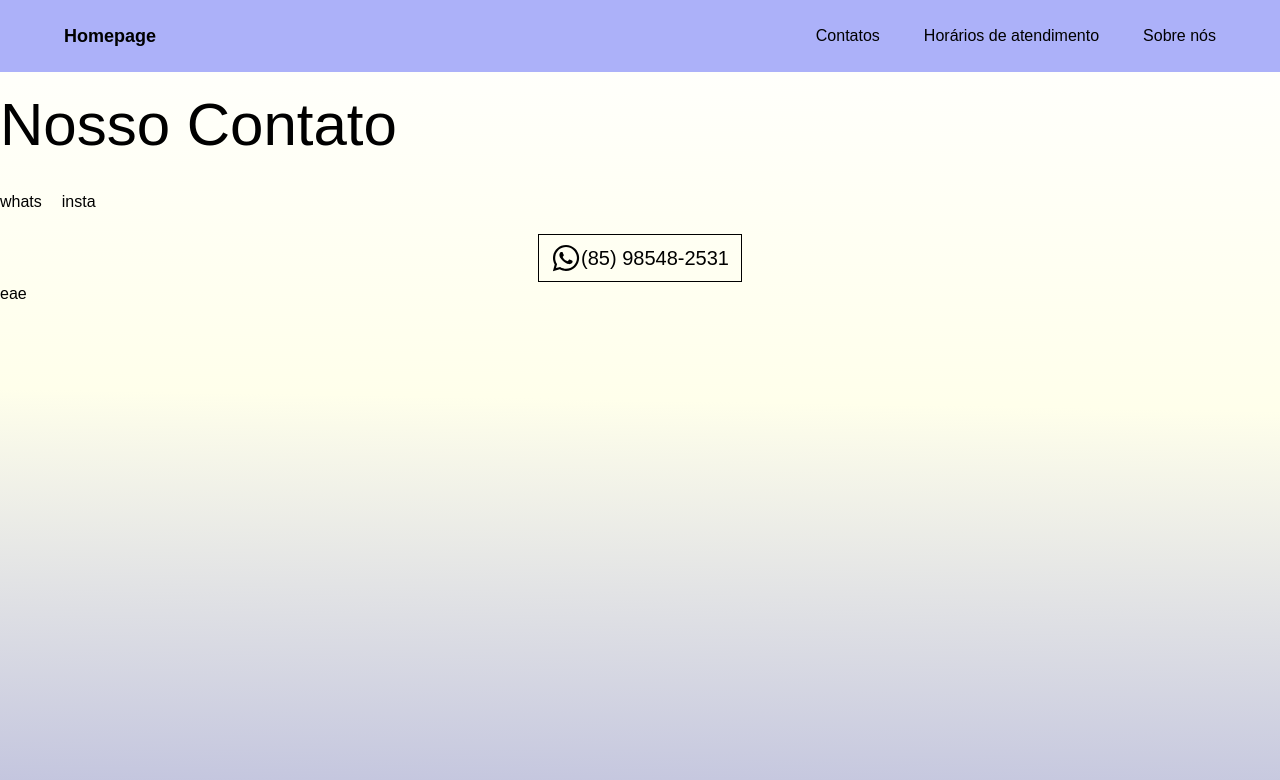
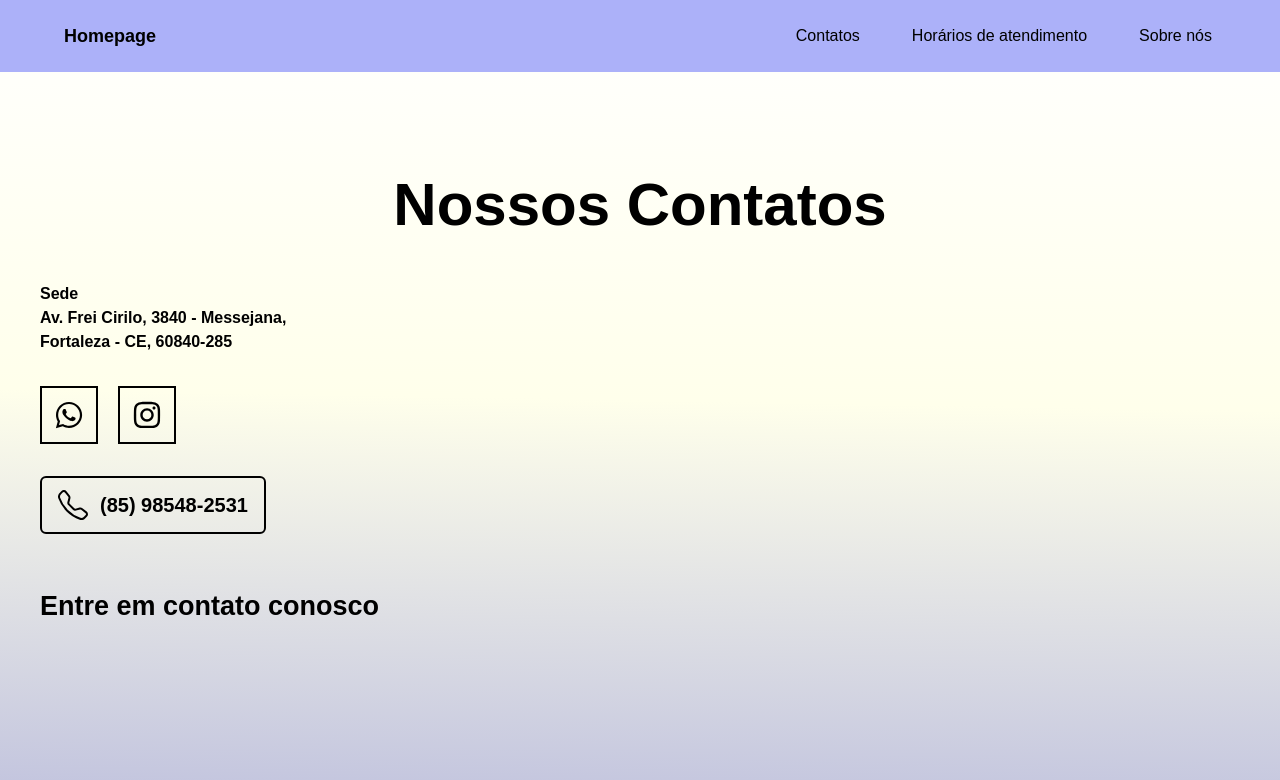
Before and after one commit to ruanfabr/reinald-estetica-front, a Next.js app: page /contatos in a window 1280 px wide. Shown: the top 780 px of the page. Built offline with nearby package versions, Linux system fonts and the light colour scheme.

Commit message:
progredindo com contatos, melhorando botões e estilização

```diff
--- a/app/contatos/page.tsx
+++ b/app/contatos/page.tsx
@@ -1,29 +1,51 @@
-import { FaWhatsapp } from "react-icons/fa";
+import { FaWhatsapp,
+    FaInstagram
+ } from "react-icons/fa";
+ import { BsTelephone } from "react-icons/bs";
 
 
 export default function Contatos(){
 
+    const styleSocialButtons = 'border-2 p-3 hover:bg-black hover:text-white'
+
     return(
         <div className=''>
-            <div className="pt-2 flex flex-col">
-                <div className="flex flex-col gap-5">
-                    <h1 className="title">Nosso Contato</h1>
+            <div className="py-10"/>
+            <div className="pt-2 flex flex-col px-10 gap-8">
+                <h1 className="title m-auto ">Nossos Contatos</h1>
 
-                    <div className="flex gap-5">
-                        <p>whats</p>
-                        <p>insta</p>
-                    </div>
-                    <div className="flex  justify-center">
-                        <div className="flex border-1 border-black px-3 py-2">
-                            <FaWhatsapp className="text-[30px]"/>
-                            <p className="h-full text-[20px]">(85) 98548-2531</p>
-                        </div>
-                    </div>
+                <p className="font-semibold">
+                    Sede <br/>
+
+                    Av. Frei Cirilo, 3840 - Messejana,<br/>
+                    Fortaleza - CE, 60840-285
+                </p>
+
+                <div className="flex gap-5 items-center">
+                    <a href="https://wa.me/5585989387167" target="_blank"
+                    className={styleSocialButtons}>
+                        <FaWhatsapp className="text-[30px]"/>
+                    </a>
+
+                    <a href="https://www.instagram.com/ruan.com.r/" target="_blank"
+                    className={styleSocialButtons}>
+                        <FaInstagram className="text-[30px]"/>
+                    </a>
                 </div>
 
-                <div>
-                    eae
+
+                <div className="flex w-fit border-2 border-black px-4 py-3 gap-3 rounded-md">
+                    <BsTelephone className="text-[30px]"/>
+                    <p className="h-full text-[20px] font-semibold">(85) 98548-2531</p>
                 </div>
+
+                <div className="pt-5">
+                    <h2 className="text-[27px] font-bold text-wrap">
+                        Entre em contato conosco
+                    </h2>
+
+                </div>
+
             </div>
         </div>
     )
--- a/app/globals.css
+++ b/app/globals.css
@@ -18,9 +18,11 @@ body {
 @media (max-width: 1090px) {
   .title {
     font-size: 30px;
+    font-weight: bold;
   }
 
   .title2 {
+    font-weight: 600;
     font-size: 15px;
   }
 }
@@ -28,9 +30,11 @@ body {
 @media (min-width: 1090px) {
   .title {
     font-size: 60px;
+    font-weight: bold;
   }
 
   .title2 {
+    font-weight: 600;
     font-size: 18px;
   }
 }
--- a/src/components/NavBar.tsx
+++ b/src/components/NavBar.tsx
@@ -1,28 +1,28 @@
 'use client'
 import Link from "next/link";
 import { useState } from "react";
-
+import { TfiMenu } from "react-icons/tfi";
 
 export default function Navbar() {
 
     const [seeLinks, setSeeLinks] = useState(false)
 
     // max-[850px]:bg-gray-500
-    const style_subPages = "flex items-center h-full px-2 hover:text-white"
+    const style_subPages = "flex items-center h-full px-3 hover:text-white"
 
     return(
-        <nav className="flex justify-between px-14 h-18 bg-[#ACB1F9] relative">
+        <nav className="flex justify-between px-14 max-[850px]:px-5 h-18 bg-[#ACB1F9] relative">
             <Link href='/' className="flex items-center h-full px-2 hover:text-white font-bold text-[18px]">
                 Homepage
             </Link>
 
-            <button className="border-2 border-black p-2 hidden max-[850px]:block relative" onClick={() => setSeeLinks(!seeLinks)}>
-                oi
+            <button className="p-2 hidden max-[850px]:block relative text-3xl" onClick={() => setSeeLinks(!seeLinks)}>
+                <TfiMenu/>
             </button>
 
-            <div className={`gap-7 h-full min-[851px]:flex
+            <div className={`gap-7 h-full flex min-[851px]:flex
                 ${seeLinks? 'block':'hidden'}
-                max-[850px]:absolute max-[850px]:bg-gray-500 max-[850px]:top-18 max-[850px]:right-2 max-[850px]:h-fit max-[850px]:gap-5 max-[850px]:flex-col
+                max-[850px]:absolute max-[850px]:bg-gray-500 max-[850px]:top-18 max-[850px]:right-2 max-[850px]:h-fit max-[850px]:gap-5 max-[850px]:flex-col max-[850px]:py-5 max-[850px]:rounded-md
                 `}>
 
                 <Link href='/contatos' className={style_subPages} onClick={() => setSeeLinks(!seeLinks)}>
```
